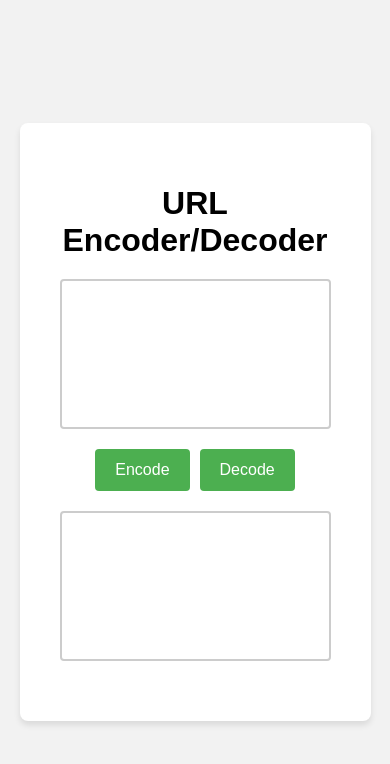
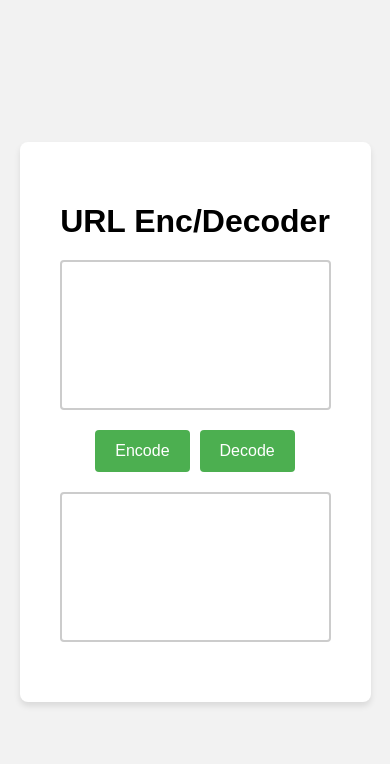
Before and after one commit to Taylorcho123/URL-Encoding-and-Decoding, a plain HTML site: page index.html in a window 390 px wide. Drawn offline with Linux system fonts and the light colour scheme.

Commit message:
Title was too long for a mobile screen

```diff
--- a/index.html
+++ b/index.html
@@ -69,7 +69,7 @@
 </head>
 <body>
     <div class="container">
-        <h1>URL Encoder/Decoder</h1>
+        <h1>URL Enc/Decoder</h1>
         <div id="input" class="editable" contenteditable="true"></div>
         <div class="button-container">
             <button onclick="encodeText()">Encode</button>
```
